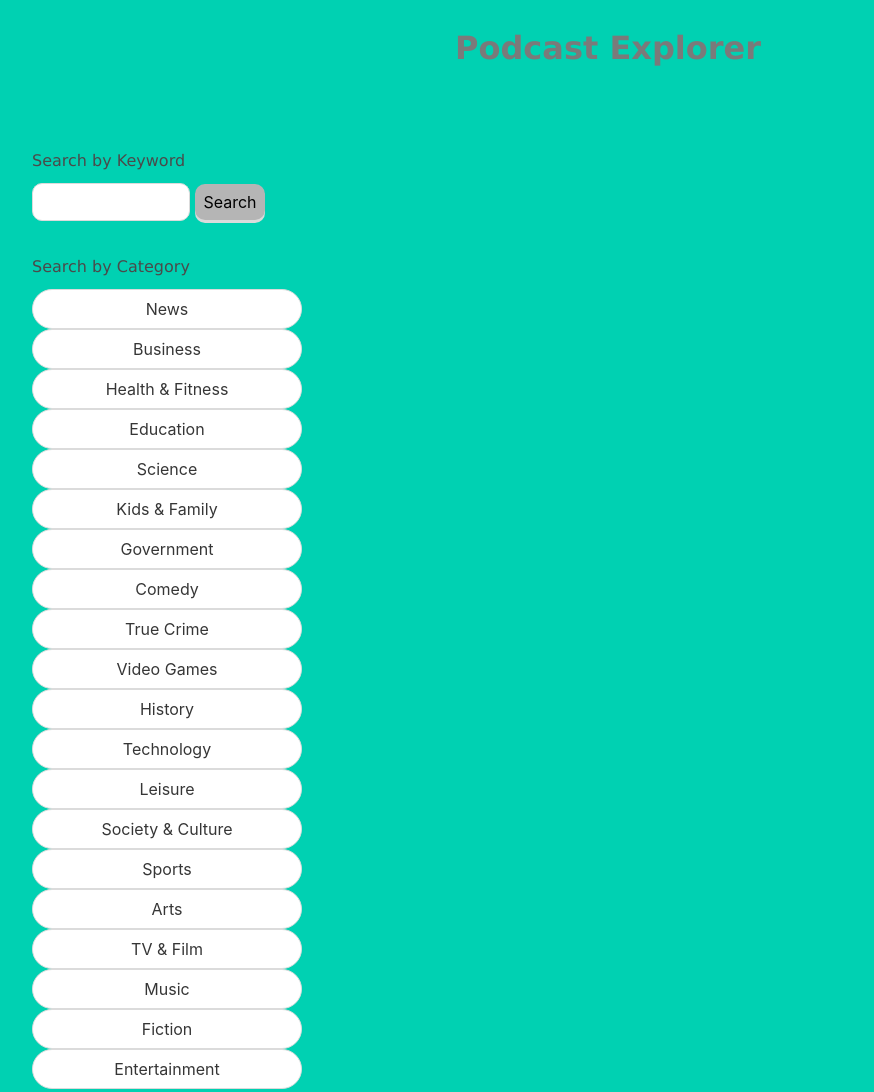
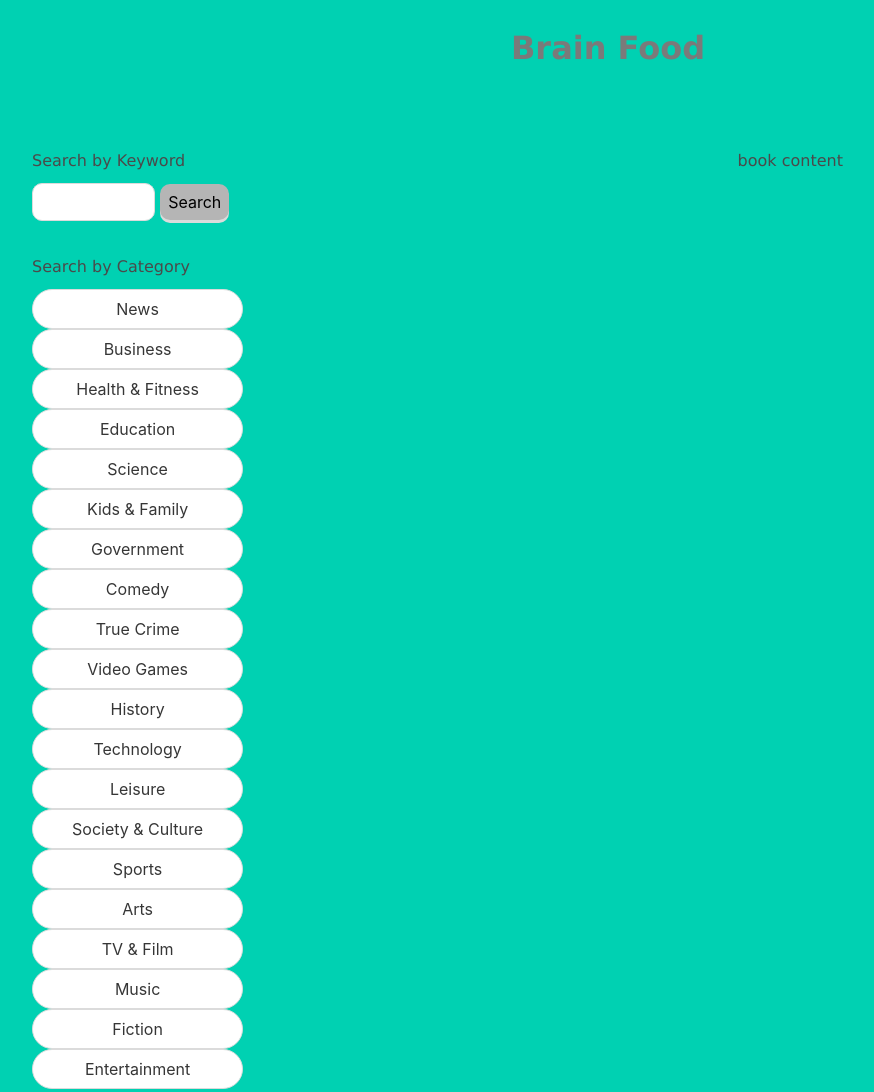
Before and after one commit to jstable1/brain-food, a plain HTML site: page index.html in a window 1280 px wide. Shown: the whole page, without its empty margins (32-906 px from the left). Drawn offline with nearby package versions, Linux system fonts and the light colour scheme.

Commit message:
changed name and added third column

```diff
--- a/index.html
+++ b/index.html
@@ -6,20 +6,20 @@
     <meta http-equiv="X-UA-Compatible" content="IE=edge">
     <meta name="viewport" content="width=device-width, initial-scale=1.0">
     <link rel="stylesheet" href="https://cdn.jsdelivr.net/npm/bulma@0.9.3/css/bulma.min.css">
-    <title>Podcast Explorer</title>
+    <title>Brain Food</title>
     <link rel="icon" type="image/x-icon" href="https://img.icons8.com/external-vitaliy-gorbachev-lineal-color-vitaly-gorbachev/60/000000/external-podcast-social-media-vitaliy-gorbachev-lineal-color-vitaly-gorbachev.png"/>
     <link rel="stylesheet" href="./assets/css/style.css">
 </head>
 
 <body>
     <header>
-        <h1 class="title is-3 has-text-grey">Podcast Explorer</h1>
+        <h1 class="title is-3 has-text-grey">Brain Food</h1>
     </header>
 
     <section class="section">
         <div class="container">
             <div class="columns">
-                <div class="column is-one-quarter">
+                <div class="column is-one-fifth">
                     <h2>
                         Search by Keyword
                     </h2>
@@ -58,12 +58,15 @@
                         </div>
                     </div>
                 </div>
-                <div class="column is-three-quarter">
-                     <div>
-                    <h2 class="subtitle"><span id="repo-search-term"></span></h2>
-                    <div id="podcasts" class="list-group"></div>
+                <div class="column is-two-fifths">
+                    <div>
+                        <h2 class="subtitle"><span id="repo-search-term"></span></h2>
+                        <div id="podcasts" class="list-group"></div>
+                    </div>
                 </div>
-            </div>
+                <div class="column is-two-fifths">
+                    <div>book content</div>
+                </div>
         </div>
         </div>
     </section>
```
